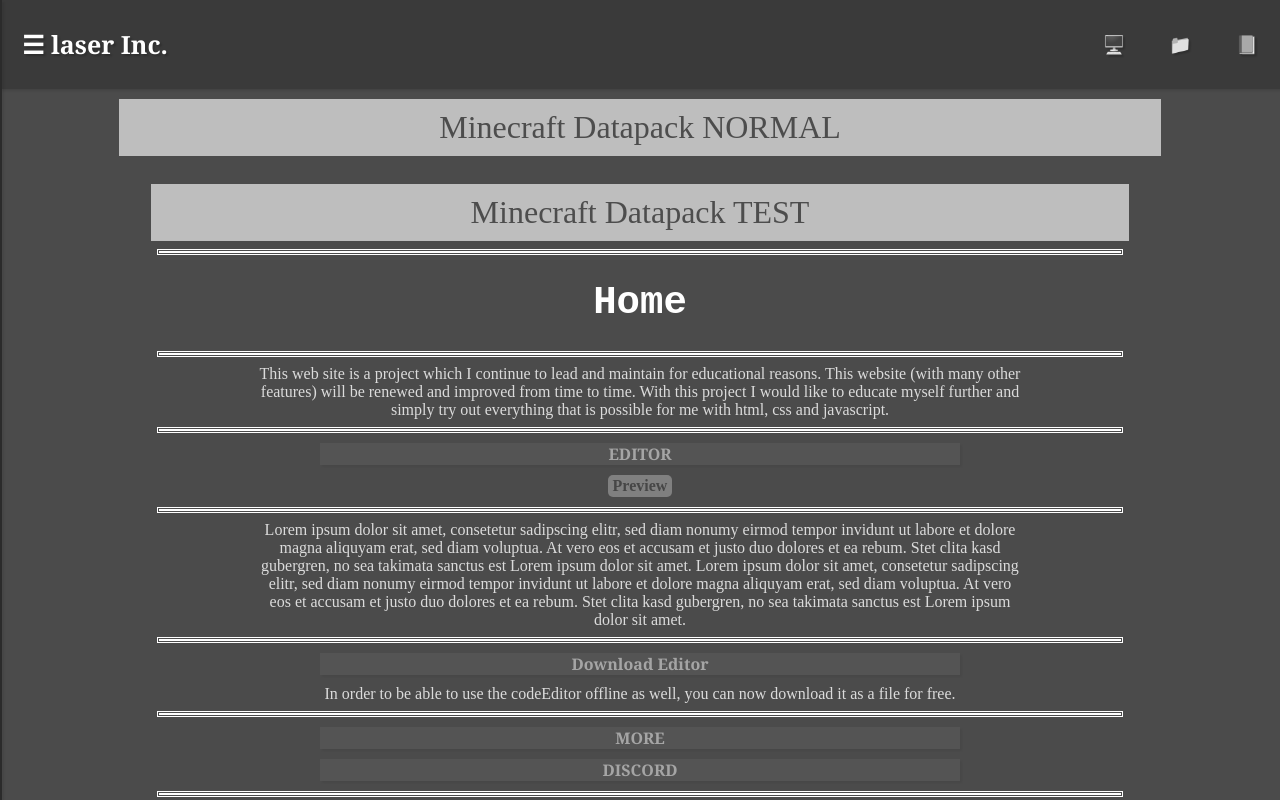
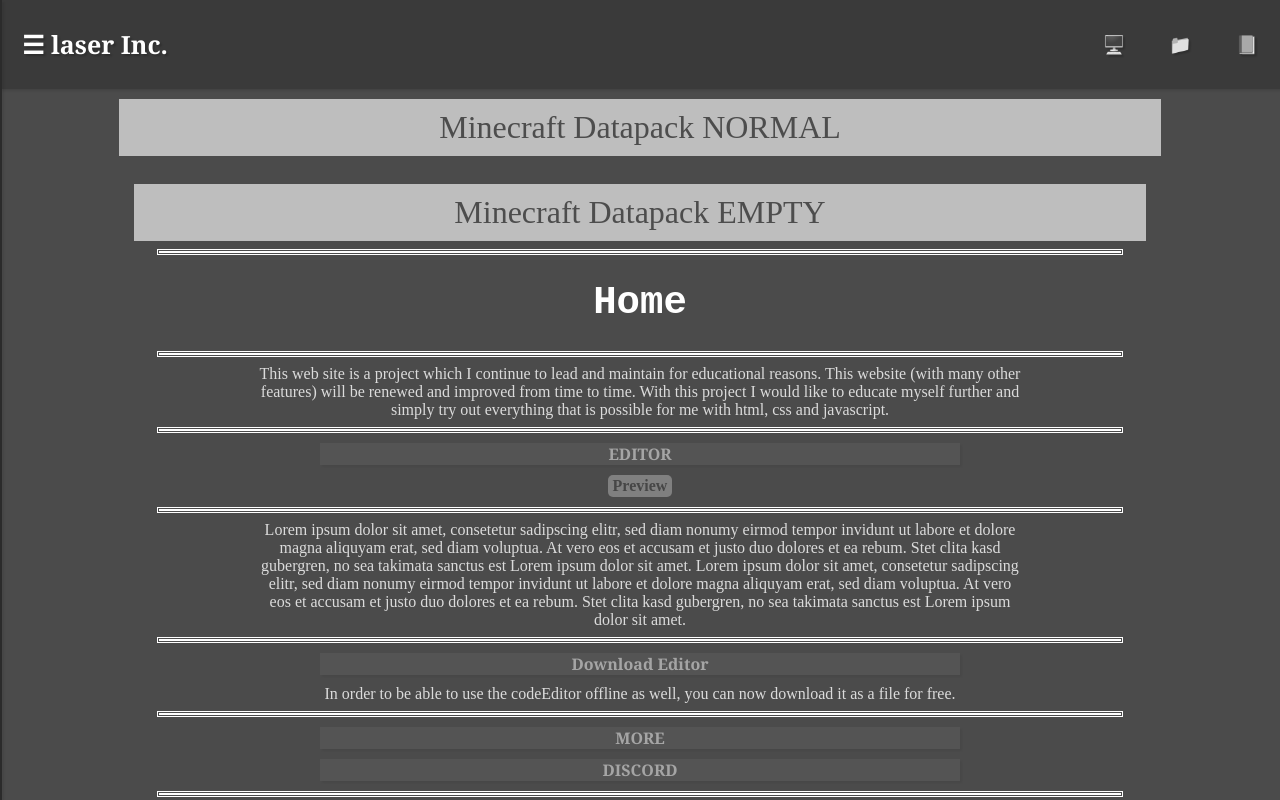
Before and after one commit to la-ser/la-ser.github.io, a plain HTML site: page index.html in a window 1280 px wide. Shown: the top 800 px of the page. Drawn offline with Linux system fonts and the light colour scheme.

Commit message:
Update index.html

```diff
--- a/index.html
+++ b/index.html
@@ -75,7 +75,7 @@
 
     <a class="center dwn-btn" href="https://www.dropbox.com/s/xgsr14crkul86ku/laser%20DP%20-%20TEMPLATE%201.19.2.zip?dl=1">Minecraft Datapack NORMAL</a>
     <br>
-    <a class="center dwn-btn" href="https://www.dropbox.com/s/lrho7stm54bht1i/laser%20DP%20-%20TEMPLATE%201.19.2%20-%20EMPTY.zip?dl=1">Minecraft Datapack TEST</a>
+    <a class="center dwn-btn" href="https://www.dropbox.com/s/lrho7stm54bht1i/laser%20DP%20-%20TEMPLATE%201.19.2%20-%20EMPTY.zip?dl=1">Minecraft Datapack EMPTY</a>
     <hr class="hr">
     <h1 id="home" class="color-white">Home</h1>
     <hr class="hr">
```
